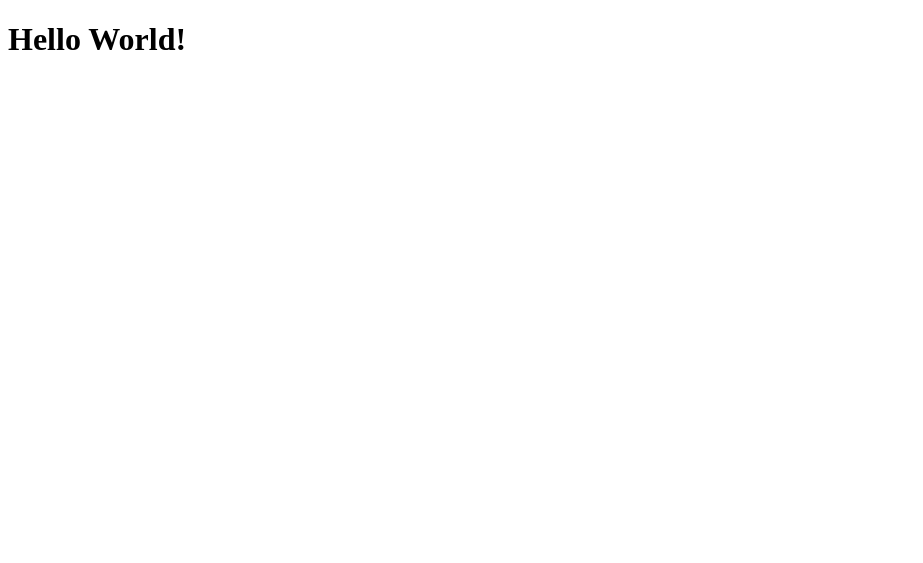
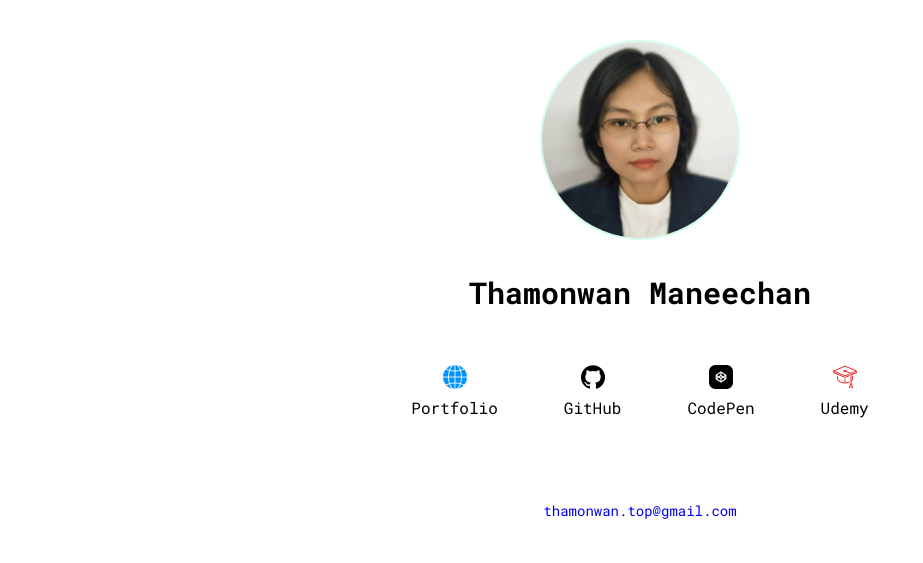
Before and after one commit to thtop/thtop.github.io, a plain HTML site: page index.html in a window 1280 px wide. Shown: the whole page, without its empty margins (0-923 px from the left). Drawn offline with Linux system fonts and the light colour scheme.

Commit message:
Profile v1.0.0

```diff
--- /dev/null
+++ b/css/style.css
@@ -0,0 +1,103 @@
+
+*,
+*::before,
+*::after {
+    margin: 0;
+    padding: 0;
+    box-sizing: inherit;
+}
+
+html {
+    box-sizing: border-box;
+    font-size: 62.5%;
+}
+
+body {
+    font-family: 'Roboto Mono', monospace;
+}
+
+.container {
+    margin-top: 5vh;
+    display: flex;
+    flex-wrap: wrap;
+    flex-direction: column;
+    align-items: center;
+}
+
+.img-profile {
+    width: 20rem;
+    border-radius: 50%;
+    border: 2px solid #d2fcec;
+    transition: all 1.5s;
+}
+
+.img-profile:hover {
+    transform: scale(1.1);
+    border: 3px solid #05d584;
+}
+
+.header-name {
+    margin-top: 3rem;
+    font-weight: 700;
+    font-size: 3rem;
+    display: flex;
+    justify-content: center;
+    align-items: center;
+    transition: all 1s;
+}
+
+.header-name:hover {
+    color: #05d584;
+    transform: scale(1.1);
+}
+
+@media only screen and (max-width: 372px) {
+    .header-name {
+        font-size: 2rem;
+    }
+}
+
+.links-box {
+    margin-top: 2rem;
+    display: flex;
+    flex-wrap: wrap;
+    justify-content: center;
+}
+
+.link-icon {
+    display: flex;
+    justify-content: center;
+}
+
+.link-text {
+    color: #000000;
+    font-size: 1.6rem;
+    margin-top: .8rem;
+    display: flex;
+    justify-content: center;
+}
+
+.link {
+    padding: 2.5rem;
+    margin: .8rem;
+    transition: all 1.2s;
+}
+
+a:link {
+    list-style: none;
+    text-decoration: none;
+}
+
+.link:hover {
+    background-color: #d2fcec;
+    border-radius: 50%;
+    font-weight: bold;
+    box-shadow: 0 0 0 .2rem #05d584;
+}
+
+
+footer {
+    font-size: 1.4rem;
+    margin-top: 5rem;
+    margin-bottom: 5vh;
+}
--- a/index.html
+++ b/index.html
@@ -4,9 +4,63 @@
     <meta charset="UTF-8">
     <meta name="viewport" content="width=device-width, initial-scale=1.0">
     <meta http-equiv="X-UA-Compatible" content="ie=edge">
+    <link rel="shortcut icon" href="img/rising.png" type="image/x-icon">
     <title>Thamonwan Maneechan</title>
+    <link href="https://fonts.googleapis.com/css?family=Roboto+Mono:400,500,700" rel="stylesheet">
+    <link rel="stylesheet" href="css/style.css">
 </head>
 <body>
-    <h1>Hello World!</h1>
+
+    <div class="container">
+        <div class="header-image">
+            <img src="img/thamonwan-maneechan.jpg" alt="Thamonwan Maneechan" class="img-profile">
+        </div>
+        <p class="header-name">
+            <span>Thamonwan&nbsp</span>
+            <span>Maneechan</span>
+        </p>
+
+        <div class="links-box">
+            <div class="link">
+                <a href="https://www.thamonwan.top/" target="_blank">
+                    <div class="link-icon"><img src="img/global.png" alt="www.thamonwan.top"></div>
+                    <div class="link-text">Portfolio</div>
+                </a>
+            </div>
+            <div class="link">
+                <a href="https://github.com/thtop" target="_blank">
+                    <div class="link-icon"><img src="img/github-logo.png" alt="GitHub Logo"></div>
+                    <div class="link-text">GitHub</div>
+                </a>
+            </div>
+            <div class="link">
+                <a href="https://codepen.io/thtop/" target="_blank">
+                    <div class="link-icon"><img src="img/codepen.png" alt="CodePen Logo"></div>
+                    <div class="link-text">CodePen</div>
+                </a>
+            </div>
+            <div class="link">
+                <a href="https://www.udemy.com/user/thamonwan-3/" target="_blank">
+                    <div class="link-icon"><img src="img/mortarboard.png" alt="Udemy"></div>
+                    <div class="link-text">Udemy</div>
+                </a>
+            </div>
+        </div>
+
+        <main>
+            <!-- <h1>Skill &amp; Competencies</h1> -->
+        </main>
+
+        <footer>
+            <div class="contact-email">
+                <a href="mailto: thamonwan.top@gmail.com"> thamonwan.top@gmail.com</a></div>
+            </div>
+        </footer>
+
+    </div>
+
+
+
+
 </body>
 </html>
```
Also changed, not shown: img/codepen.png (added), img/email.png (added), img/github-logo.png (added), img/global.png (added), img/mortarboard.png (added), img/rising.png (added), img/thamonwan-maneechan.jpg (added).
